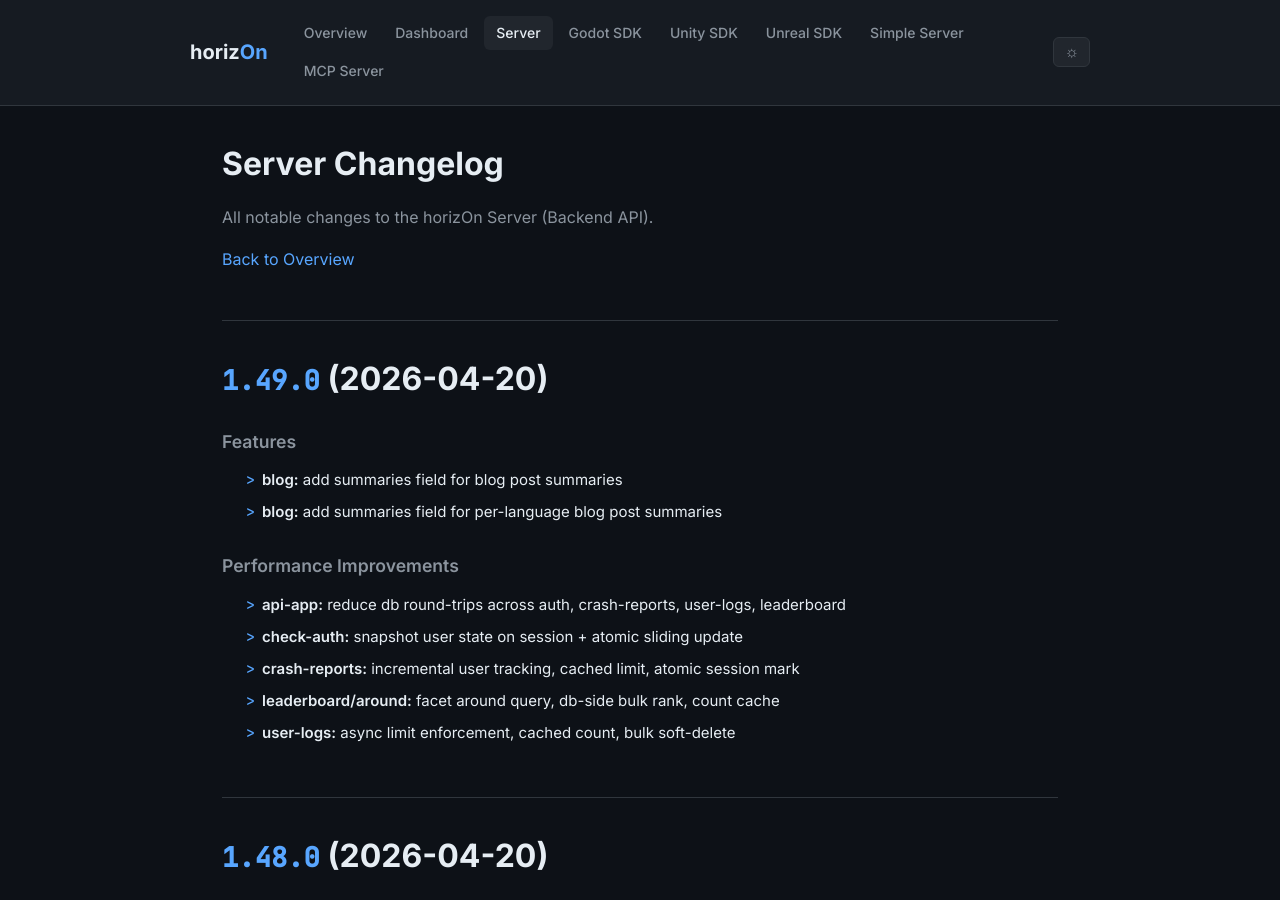
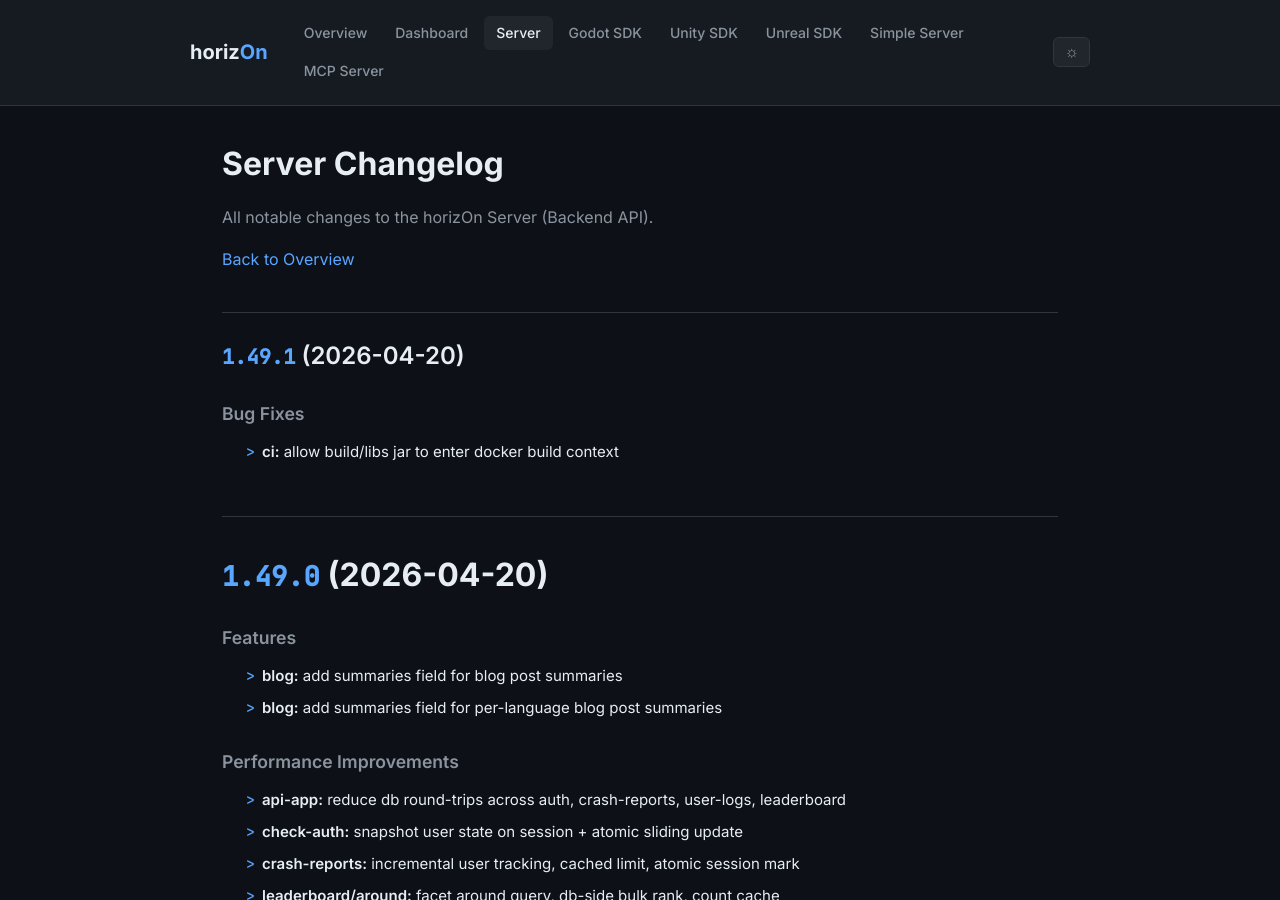
Before and after one commit to ProjectMakersDE/horizOn-Changelog, a Jekyll site: the page built from server-changelog.md, in a window 1280 px wide and 900 px high. Built offline with Jekyll 4.4.1, drawn with Linux system fonts in a browser that asks for light colours.

Commit message:
chore: sync changelogs [skip ci]

```diff
--- a/server-changelog.md
+++ b/server-changelog.md
@@ -8,6 +8,13 @@ title: Server Changelog
 All notable changes to the horizOn Server (Backend API).
 
 [Back to Overview](.)
+
+## [1.49.1](https://github.com/ProjectMakersDE/horizOn-Server/compare/v1.49.0...v1.49.1) (2026-04-20)
+
+
+### Bug Fixes
+
+* **ci:** allow build/libs jar to enter docker build context ([6d6a847](https://github.com/ProjectMakersDE/horizOn-Server/commit/6d6a847ef54b4a5a9901f270211d4b50a359f464))
 
 # [1.49.0](https://github.com/ProjectMakersDE/horizOn-Server/compare/v1.48.0...v1.49.0) (2026-04-20)
 
```
Also changed, not shown: index.md (+1 -1 lines).
